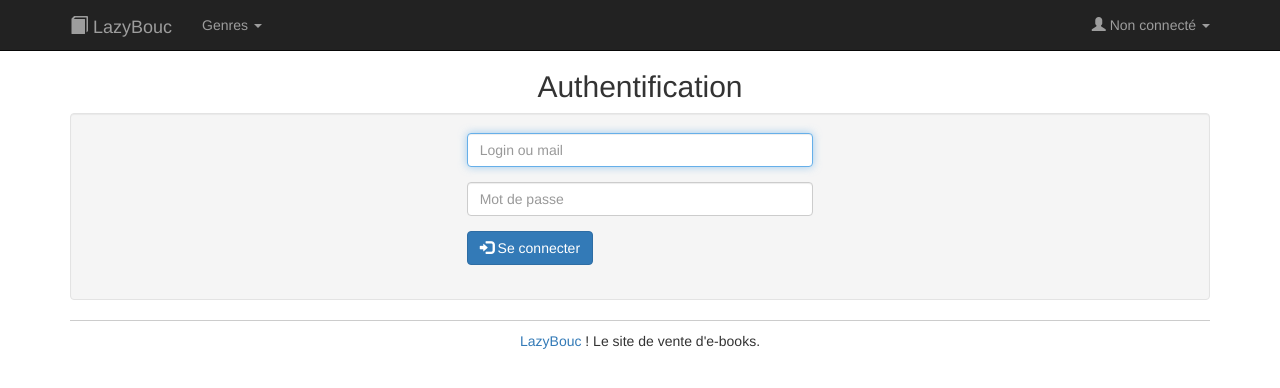
After one commit to polytechlyon-isi2/LazyBouc, a PHP site: template views/login.html.twig in a window 1280 px wide. The commit adds this page. Shown: the top 388 px of the page. Run offline with PHP 8.4, Linux system fonts and the light colour scheme; the template is opened without the code that fills it, so the values that code supplies are empty; some libraries are stand-ins or nearby versions.

Commit message:
Ajout de l'authentification et de la structure des utilisateurs.

```diff
--- a/views/layout.html.twig
+++ b/views/layout.html.twig
@@ -18,7 +18,7 @@
                         <span class="icon-bar"></span>
                         <span class="icon-bar"></span>
                     </button>
-                    <a class="navbar-brand" href="{{ path('home') }}">LazyBouc</a>
+                    <a class="navbar-brand" href="{{ path('home') }}"><span class="glyphicon glyphicon-book"></span> LazyBouc</a>
                 </div>
                 <div class="collapse navbar-collapse" id="navbar-collapse-target">
                     <ul class="nav navbar-nav navbar-left">
@@ -31,6 +31,25 @@
 								{% endfor %}
 							</ul>
 						</li>
+                    </ul>
+                    <ul class="nav navbar-nav navbar-right">
+                        {% if app.user and is_granted('IS_AUTHENTICATED_FULLY') %}
+                            <li class="dropdown">
+                            <a href="#" class="dropdown-toggle" data-toggle="dropdown">
+                                <span class="glyphicon glyphicon-user"></span> Bienvenue, {{ app.user.username }} <b class="caret"></b></a>
+                                <ul class="dropdown-menu">
+                                    <li><a href="{{ path('logout') }}">Se déconnecter</a></li>
+                                </ul>
+                            </li>
+                        {% else %}
+                            <li class="dropdown">
+                            <a href="#" class="dropdown-toggle" data-toggle="dropdown">
+                                <span class="glyphicon glyphicon-user"></span> Non connecté <b class="caret"></b></a>
+                                <ul class="dropdown-menu">
+                                    <li><a href="{{ path('login') }}">Se connecter</a></li>
+                                </ul>
+                            </li>
+                        {% endif %}
                     </ul>
                 </div>
             </div><!-- /.container -->
--- /dev/null
+++ b/views/login.html.twig
@@ -0,0 +1,31 @@
+{% extends "layout.html.twig" %}
+
+{% block title %}Authentification{% endblock %}
+
+{% block content %}
+<h2 class="text-center">Authentification</h2>
+{% if error %}
+<div class="alert alert-danger">
+    <strong>Login failed!</strong> {{ error }}
+</div>
+{% endif %}
+<div class="well">
+    <form class="form-signin form-horizontal" role="form" action="{{ path('login_check') }}" method="post">
+        <div class="form-group">
+            <div class="col-sm-6 col-sm-offset-3 col-md-4 col-md-offset-4">
+            <input type="text" name="_username" value="{{ last_username }}" class="form-control" placeholder="Login ou mail" required autofocus>
+            </div>
+        </div>
+        <div class="form-group">
+            <div class="col-sm-6 col-sm-offset-3 col-md-4 col-md-offset-4">
+                <input type="password" name="_password" class="form-control" placeholder="Mot de passe" required>
+            </div>
+        </div>
+        <div class="form-group">
+            <div class="col-sm-6 col-sm-offset-3 col-md-4 col-md-offset-4">
+                <button type="submit" class="btn btn-default btn-primary"><span class="glyphicon glyphicon-log-in"></span> Se connecter</button>
+            </div>
+        </div>
+    </form>
+</div>
+{% endblock %}
```
Also changed, not shown: app/app.php (+14 -0 lines), app/routes.php (+8 -0 lines), db/content.sql (+7 -0 lines), db/structure.sql (+12 -0 lines), src/DAO/UserDAO.php (+9 -6 lines), src/Domain/User.php (+59 -6 lines).
